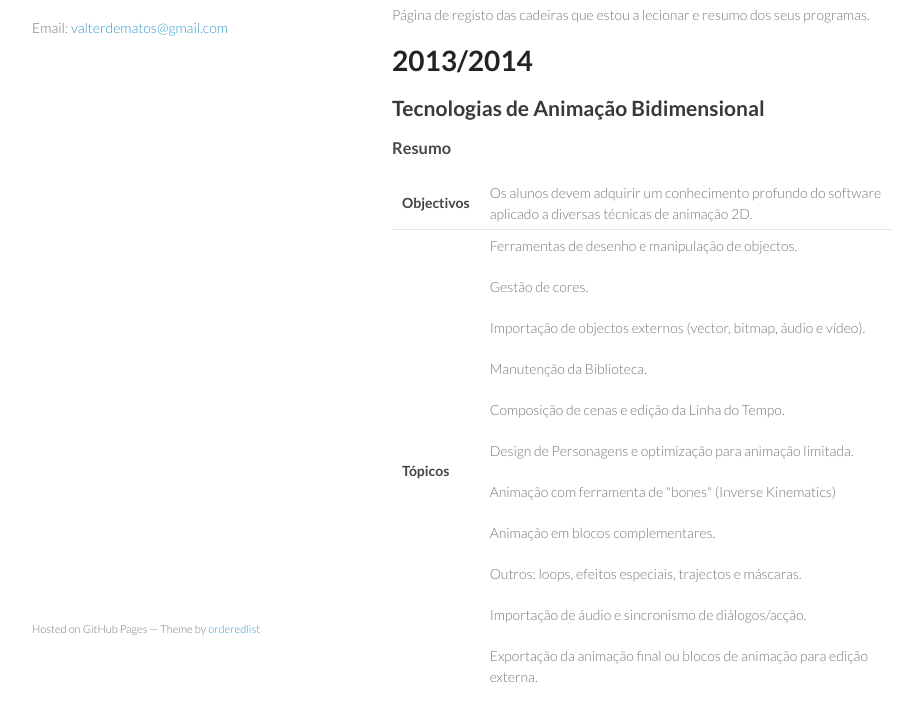
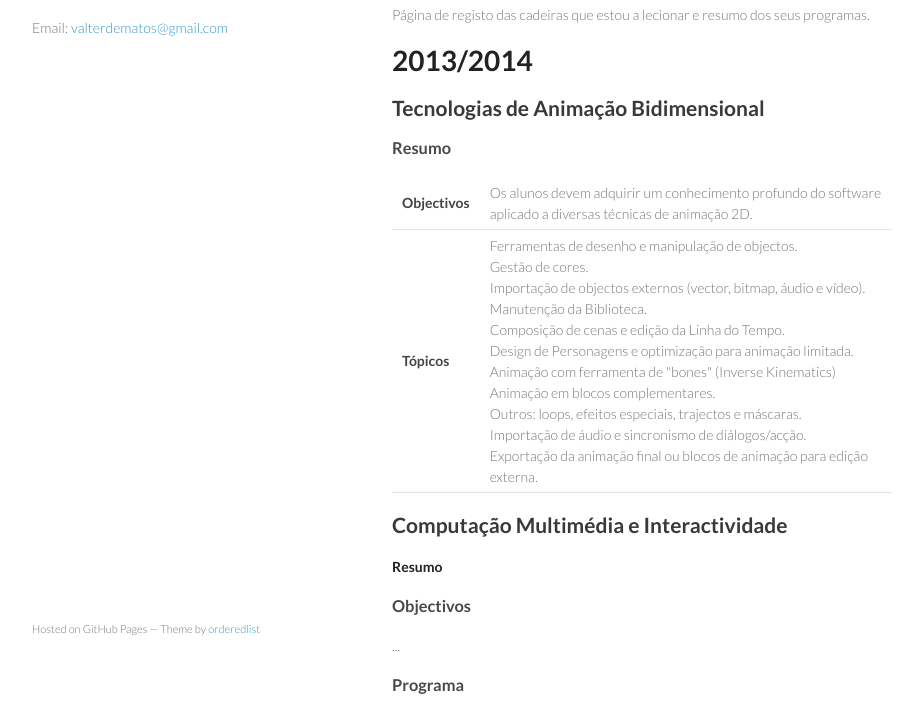
Before and after one commit to valterdematos/valterdematos.github.io, a plain HTML site: page index.html in a window 1280 px wide. Shown: the part 92-800 px from the top of the page, without its empty margins (178-1101 px from the left). Drawn offline with Linux system fonts and the light colour scheme.

Commit message:
Update index.html

```diff
--- a/index.html
+++ b/index.html
@@ -30,29 +30,28 @@
     <div class="boxed-group">
       <h3>Resumo</h3>
       <div class="boxed-group-inner seamless">
-      <table class="boxed-group-table">
+        <table border="0" cellpadding="0" cellspacing="0" class="boxed-group-table">
           <tr>
             <th scope="row">Objectivos</th>
             <td>Os alunos devem adquirir um conhecimento profundo do software aplicado a diversas técnicas de animação 2D.</td>
           </tr>
           <tr>
             <th scope="row">Tópicos</th>
-          <td><p>Ferramentas de desenho e manipulação de objectos.</p>
-            <p>Gestão de cores.</p>
-            <p>Importação de objectos externos (vector, bitmap, áudio e vídeo).</p>
-            <p>Manutenção da Biblioteca.</p>
-            <p>Composição de cenas e edição da Linha do Tempo.</p>
-            <p>Design de Personagens e optimização para animação limitada.</p>
-            <p>Animação com ferramenta de &quot;bones&quot; (Inverse Kinematics)</p>
-            <p>Animação em blocos complementares.</p>
-            <p>Outros: loops, efeitos especiais, trajectos e máscaras.</p>
-            <p>Importação de áudio e sincronismo de diálogos/acção.</p>
-          <p>Exportação da animação final ou blocos de animação para edição externa.</p></td>
+            <td>Ferramentas de desenho e manipulação de objectos. <br>
+              Gestão de cores. <br>
+              Importação de objectos externos (vector, bitmap, áudio e vídeo). <br>
+              Manutenção da Biblioteca. <br>
+              Composição de cenas e edição da Linha do Tempo. <br>
+              Design de Personagens e optimização para animação limitada. <br>
+              Animação com ferramenta de &quot;bones&quot; (Inverse Kinematics) <br>
+              Animação em blocos complementares. <br>
+              Outros: loops, efeitos especiais, trajectos e máscaras. <br>
+              Importação de áudio e sincronismo de diálogos/acção. <br>
+              Exportação da animação final ou blocos de animação para edição externa.</td>
           </tr>
         </table>
       </div>
     </div>
-
     <h2> <a name="2013" class="anchor" href="#2013"><span class="octicon octicon-link"></span></a>Computação Multimédia e Interactividade</h2>
     <div class="merge-branch  js-details-container">
       <div class="merge-status-icon"> <span class="mega-octicon octicon-git-pull-request"></span> </div>
@@ -72,7 +71,6 @@
         </div>
       </div>
     </div>
-
     <hr />
     <h2> <a name="anos-arquivo" class="anchor" href="#anos-arquivo"><span class="octicon octicon-link"></span></a>Anos lectivos em netPA</h2>
     <h3> <a name="2012" class="anchor" href="#2012"><span class="octicon octicon-link"></span></a>2012/2013</h3>
```
Lines whose indentation alone changed are shown as unchanged.
